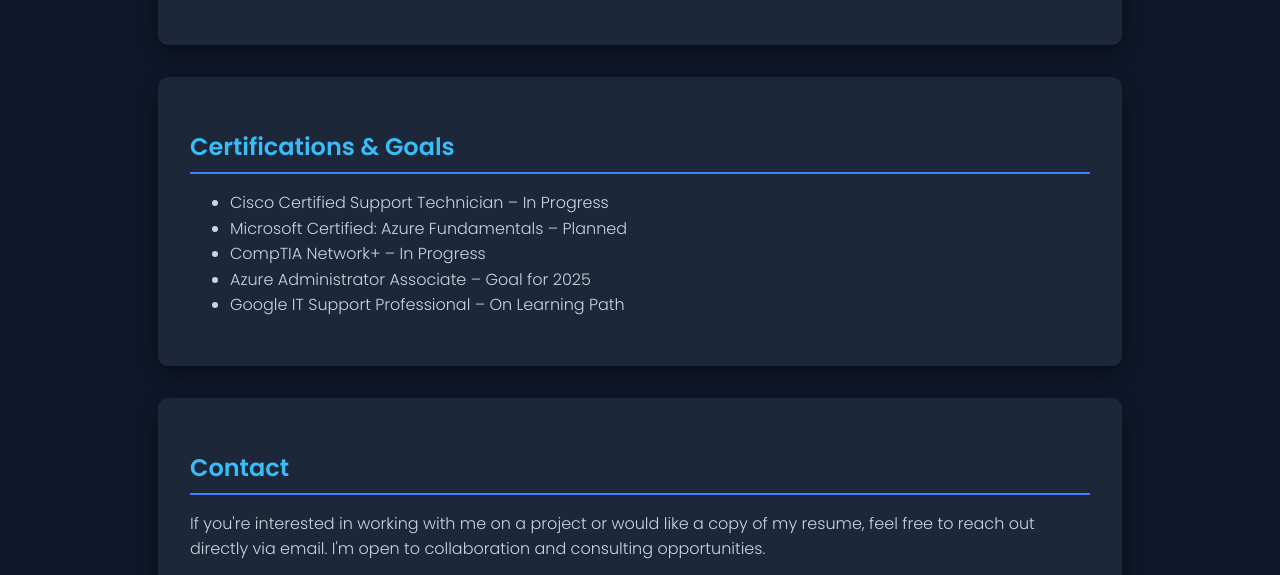
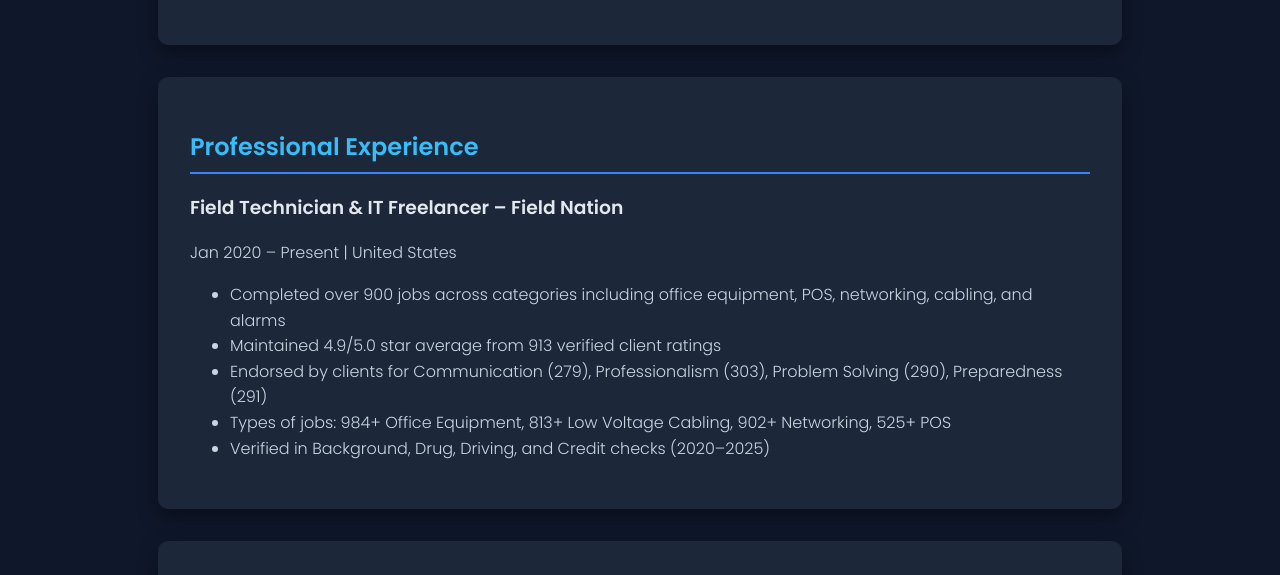
Before and after one commit to aoluwole12/portfolio, a plain HTML site: page index.html in a window 1280 px wide. Shown: the part 2784-3359 px from the top of the page. Drawn offline with nearby package versions, Linux system fonts and the light colour scheme; no server answers.

Commit message:
Update index.html

```diff
--- a/index.html
+++ b/index.html
@@ -119,6 +119,20 @@
   </ul>
 </section>
 
+<section id="experience" data-aos="fade-up">
+  <h2>Professional Experience</h2>
+  <h3>Field Technician & IT Freelancer – Field Nation</h3>
+  <p>Jan 2020 – Present | United States</p>
+  <ul>
+    <li>Completed over 900 jobs across categories including office equipment, POS, networking, cabling, and alarms</li>
+    <li>Maintained 4.9/5.0 star average from 913 verified client ratings</li>
+    <li>Endorsed by clients for Communication (279), Professionalism (303), Problem Solving (290), Preparedness (291)</li>
+    <li>Types of jobs: 984+ Office Equipment, 813+ Low Voltage Cabling, 902+ Networking, 525+ POS</li>
+    <li>Verified in Background, Drug, Driving, and Credit checks (2020–2025)</li>
+  </ul>
+</section>
+
+
 <section id="certs" data-aos="fade-up">
   <h2>Certifications & Goals</h2>
   <ul>
```
